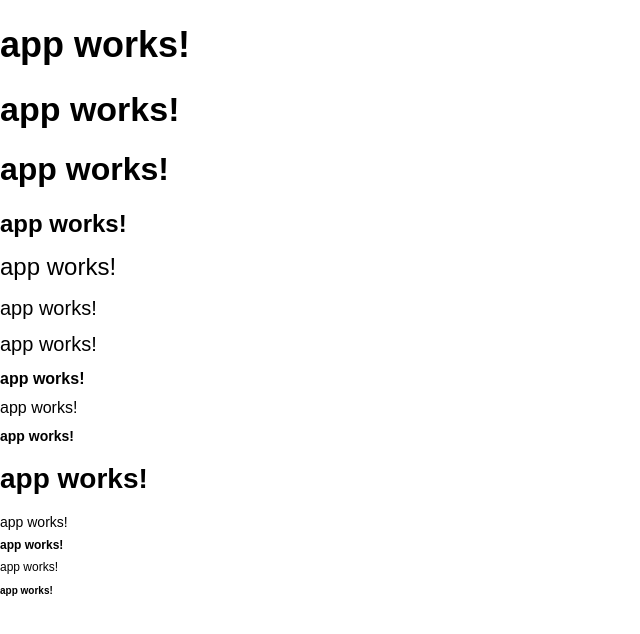
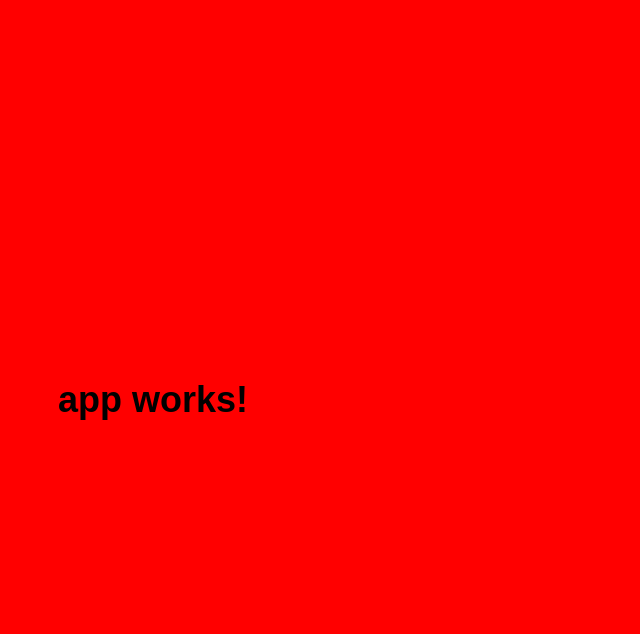
Before and after one commit to bxavier/sfr-test, an Angular app: page / in a window 1280 px wide. Shown: the top 634 px of the page, without its empty margins (0-640 px from the left). Built offline with nearby package versions, Linux system fonts and the light colour scheme.

Commit message:
simple grid

```diff
--- a/src/app/app.component.html
+++ b/src/app/app.component.html
@@ -1,21 +1,9 @@
-<main class="typography">
-  <h1 class="heading-01">app works!</h1>
-  <h1 class="heading-02">app works!</h1>
-  <h1 class="heading-03">app works!</h1>
-  <h1 class="heading-04">app works!</h1>
-  <h1 class="heading-05">app works!</h1>
-  <h1 class="heading-06">app works!</h1>
-  <h1 class="heading-07">app works!</h1>
+<div class="container full-height m-0 m-auto">
+  <div class="container-fluid full-height align-items-center">
+    <div class="col-3">
+      <h1 class="heading-01">app works!</h1>
+    </div>
 
-  <h1 class="subtitle-01">app works!</h1>
-  <h1 class="subtitle-02">app works!</h1>
-  <h1 class="subtitle-03">app works!</h1>
-  <h1 class="subtitle-04">app works!</h1>
-
-  <h1 class="paragraph-01">app works!</h1>
-  <h1 class="paragraph-02">app works!</h1>
-  <h1 class="paragraph-03">app works!</h1>
-  <h1 class="paragraph-04">app works!</h1>
-
-  <router-outlet />
-</main>
+    <router-outlet />
+  </div>
+</div>
--- /dev/null
+++ b/src/styles/_grid.scss
@@ -0,0 +1,71 @@
+// Base size
+$base-size: 18px;
+
+html {
+  font-size: $base-size;
+}
+
+.container {
+  display: flex;
+  flex-wrap: wrap;
+  max-width: 1200px;
+}
+
+.container-fluid {
+  display: flex;
+  width: 100%;
+  padding-right: 1rem;
+  padding-left: 1rem;
+  margin-right: auto;
+  margin-left: auto;
+}
+
+.full-height {
+  height: 100%;
+}
+
+.justify-content-start {
+  justify-content: flex-start;
+}
+
+.justify-content-end {
+  justify-content: flex-end;
+}
+
+.justify-content-center {
+  justify-content: center;
+}
+
+.justify-content-space-between {
+  justify-content: space-between;
+}
+
+.justify-content-space-around {
+  justify-content: space-around;
+}
+
+.align-items-start {
+  align-items: flex-start;
+}
+
+.align-items-end {
+  align-items: flex-end;
+}
+
+.align-items-center {
+  align-items: center;
+}
+
+.align-items-baseline {
+  align-items: baseline;
+}
+
+.align-items-stretch {
+  align-items: stretch;
+}
+
+@include col-helper();
+
+$sizes: 0, 0.5, 1, 1.5, 2, 2.5, 3, 3.5, 4, 4.5, 5;
+@include space-helper('margin', 'm', $sizes);
+@include space-helper('padding', 'p', $sizes);
--- /dev/null
+++ b/src/styles/_mixins.scss
@@ -0,0 +1,21 @@
+// Space helpers
+@mixin space-helper($property, $prefix, $sizes) {
+  @each $size in $sizes {
+    $index: calc(index($sizes, $size) - 1);
+    .#{$prefix}-#{$index} {
+      #{$property}: #{$size}rem;
+    }
+  }
+  .#{$prefix}-auto {
+    #{$property}: auto;
+  }
+}
+
+@mixin col-helper() {
+  @for $i from 1 through 12 {
+    .col-#{$i} {
+      flex: 0 0 calc(100% / 12 * $i);
+      max-width: calc(100% / 12 * $i);
+    }
+  }
+}
--- a/src/styles/styles.scss
+++ b/src/styles/styles.scss
@@ -1,3 +1,15 @@
 @import 'variables';
 @import 'functions';
+@import 'mixins';
 @import 'typography';
+@import 'grid';
+
+html {
+  height: 100%;
+  body {
+    height: 100%;
+    margin: 0;
+    padding: 0;
+    background-color: red;
+  }
+}
```
